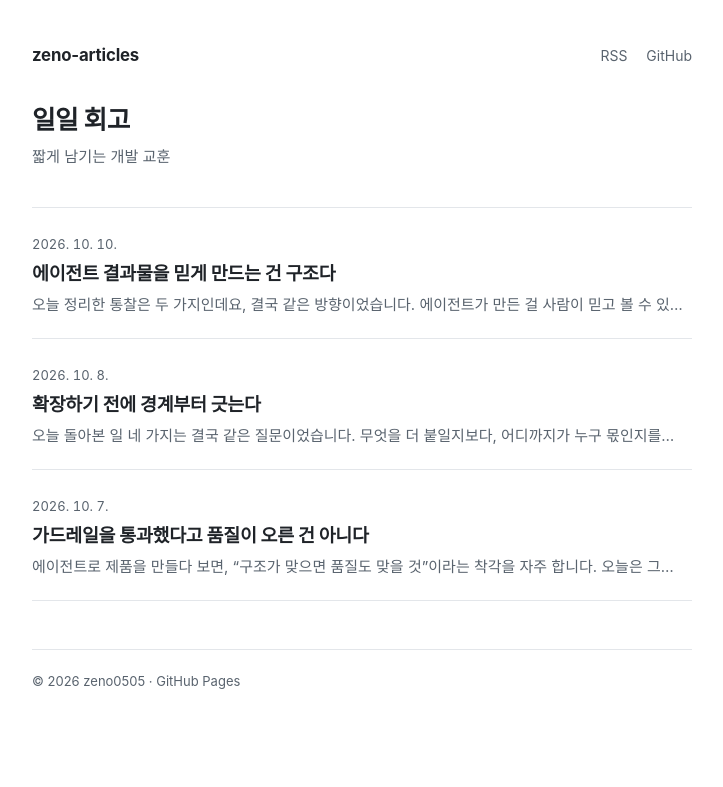
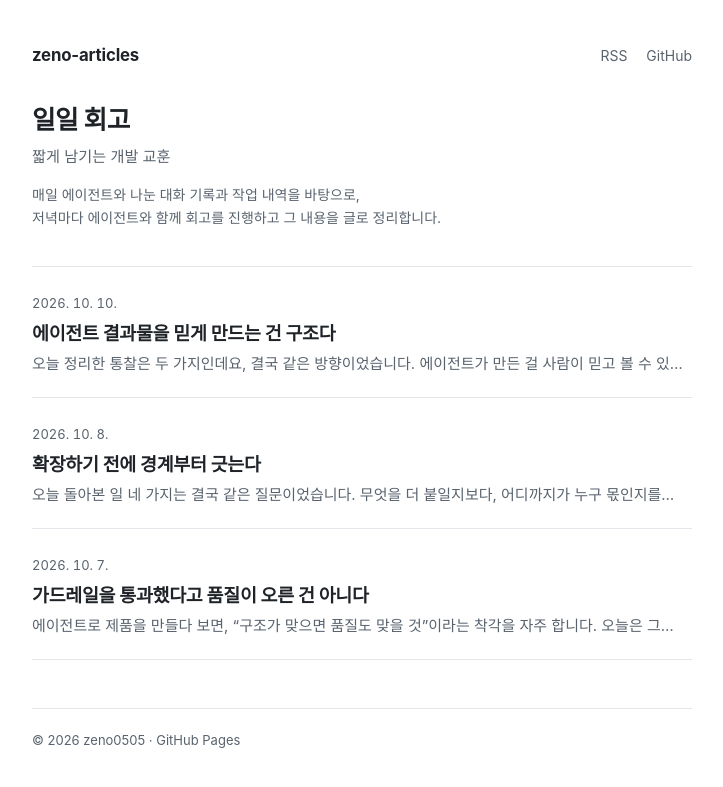
Before and after one commit to zeno0505/dev-articles, a Jekyll site: the page built from index.html, in a window 1280 px wide. Shown: the top 787 px of the page, without its empty margins (278-1001 px from the left). Built offline with Jekyll 4.4.1, drawn with Linux system fonts in a browser that asks for light colours; some web fonts are replaced.

Commit message:
홈: 목록 페이지에 블로그 소개 문단 추가 (#3)
* home: 목록 페이지에 블로그가 쓰이는 방식 소개 문단 추가

홈(index.html)에서만 보이고 글 페이지에는 나오지 않습니다. --muted 색으로 라이트 6.1:1, 다크 7.4:1 대비.

* 홈 소개 문단: 데스크톱에서 쉼표 뒤 줄바꿈

max-width를 42em으로 넓히고 word-break:keep-all을 명시했다.
쉼표 뒤에 <br class="br-desktop">을 넣어 640px 이상에서만
'…바탕으로,' / '저녁마다 …정리합니다.'로 끊기게 했고,
모바일에서는 br을 숨겨 자연 개행한다.

---------

Co-authored-by: Grok Bot <grokbot@users.noreply.github.com>
Co-authored-by: zeno0505 <zeno0505@users.noreply.github.com>

```diff
--- a/assets/css/site.css
+++ b/assets/css/site.css
@@ -35,6 +35,16 @@
 .intro{ margin:8px 0 36px; }
 .intro h1{ font-size:1.6rem; line-height:1.35; margin:0 0 6px; letter-spacing:-.02em; }
 .intro p{ margin:0; color:var(--muted); font-size:.95rem; }
+/* 이 블로그가 어떻게 쓰이는지 — 홈(목록)에서만 노출. --muted 대비: 라이트 6.1:1, 다크 7.4:1
+   데스크톱에서는 쉼표 뒤(<br class="br-desktop">)에서 끊고, 모바일에서는 자연 개행(keep-all). */
+.intro .intro-about{
+  margin-top:12px; font-size:.875rem; line-height:1.7;
+  max-width:42em; word-break:keep-all; overflow-wrap:anywhere;
+}
+.br-desktop{ display:none; }
+@media (min-width:640px){
+  .br-desktop{ display:inline; }
+}
 
 /* ---------- post ---------- */
 .post-header{ margin:8px 0 36px; }
--- a/index.html
+++ b/index.html
@@ -4,6 +4,7 @@
 <section class="intro">
   <h1>일일 회고</h1>
   <p>{{ site.description | remove: "일일 회고 — " }}</p>
+  <p class="intro-about">매일 에이전트와 나눈 대화 기록과 작업 내역을 바탕으로,<br class="br-desktop"> 저녁마다 에이전트와 함께 회고를 진행하고 그 내용을 글로 정리합니다.</p>
 </section>
 <ol class="post-list" reversed>
   {% for post in site.posts %}
```
